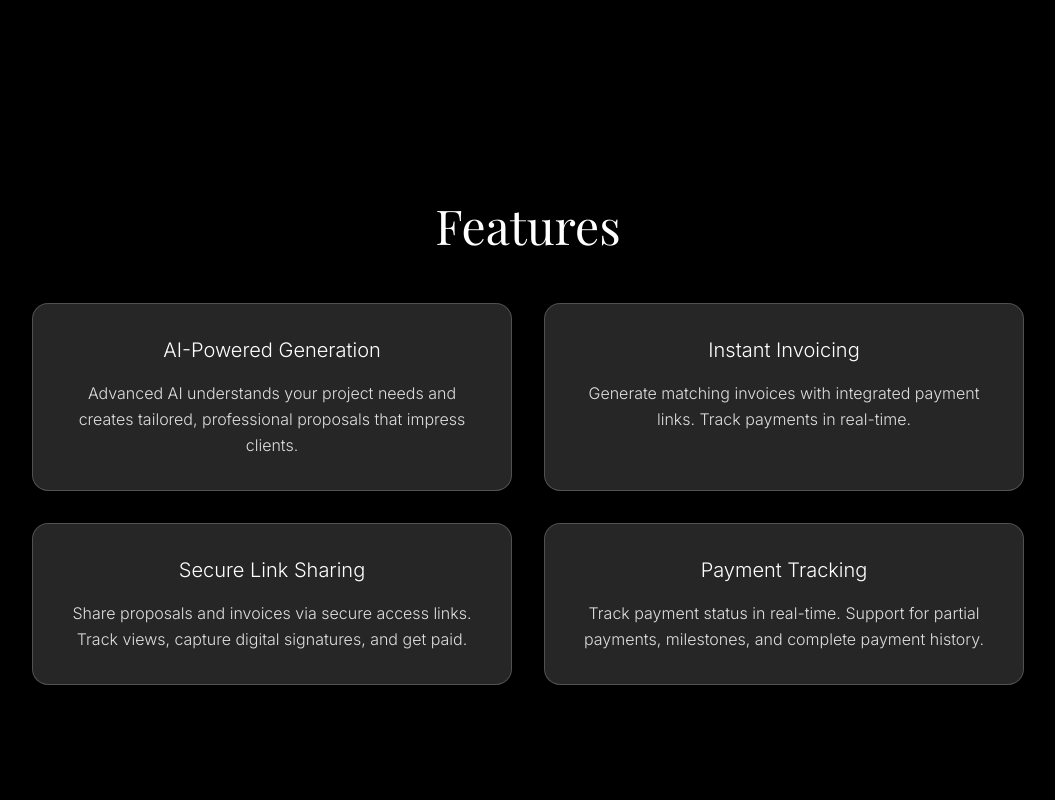
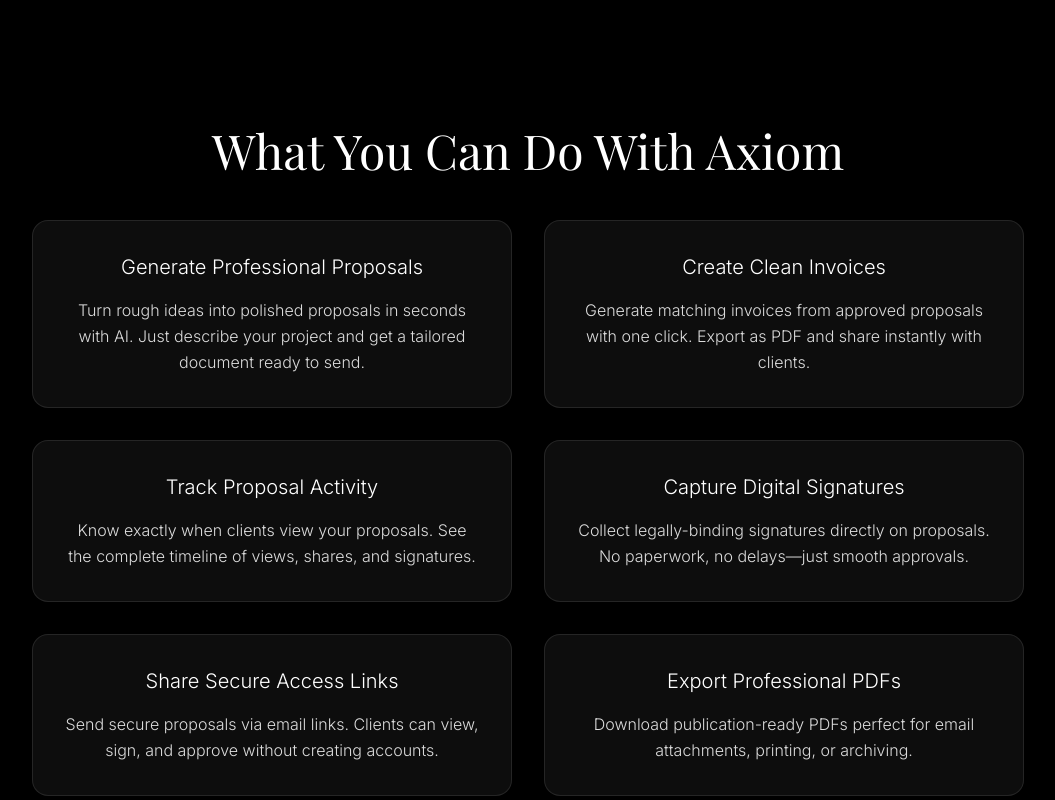
Before and after one commit to priyanshjhaa/Axiom, a Next.js app: page / in a window 1280 px wide. Shown: the part 1560-2360 px from the top of the page, without its empty margins (112-1167 px from the left). Built offline with nearby package versions, Linux system fonts and the light colour scheme; no server answers; a web font is replaced by a local one.

Commit message:
Made UI refinements

```diff
--- a/src/app/page.tsx
+++ b/src/app/page.tsx
@@ -24,7 +24,7 @@
             </span>
           </h2>
 
-          <p className="text-base sm:text-lg md:text-xl text-white/90 mb-8 sm:mb-12 max-w-2xl sm:max-w-3xl mx-auto leading-relaxed" style={{ fontFamily: 'var(--font-inter)', fontWeight: 300 }}>
+          <p className="text-base sm:text-lg md:text-xl text-white mb-8 sm:mb-12 max-w-2xl sm:max-w-3xl mx-auto leading-relaxed" style={{ fontFamily: 'var(--font-inter)', fontWeight: 300 }}>
             Describe your project in simple terms and instantly generate professional proposals and invoices — ready to share, track, and get approved.
           </p>
 
@@ -142,36 +142,50 @@
       {/* Features Section */}
       <section id="features" className="min-h-screen flex items-center justify-center px-4 py-20">
         <div className="max-w-5xl text-center">
-          <h2 className="text-3xl sm:text-4xl md:text-5xl text-white mb-8 sm:mb-12 leading-tight font-light px-4" style={{ fontFamily: 'var(--font-playfair)' }}>
-            Features
+          <h2 className="text-3xl sm:text-4xl md:text-5xl text-white mb-6 sm:mb-10 leading-tight font-light px-4" style={{ fontFamily: 'var(--font-playfair)' }}>
+            What You Can Do With Axiom
           </h2>
 
           <div className="grid sm:grid-cols-1 md:grid-cols-2 gap-6 sm:gap-8 px-4">
-            <div className="bg-white/15 backdrop-blur-xl rounded-2xl p-6 sm:p-8 border border-white/20">
-              <h3 className="text-lg sm:text-xl text-white mb-3 sm:mb-4 font-light" style={{ fontFamily: 'var(--font-inter)' }}>AI-Powered Generation</h3>
+            <div className="bg-white/5 backdrop-blur-sm rounded-2xl p-6 sm:p-8 border border-white/10">
+              <h3 className="text-lg sm:text-xl text-white mb-3 sm:mb-4 font-light" style={{ fontFamily: 'var(--font-inter)' }}>Generate Professional Proposals</h3>
               <p className="text-white/85 text-sm sm:text-base leading-relaxed" style={{ fontFamily: 'var(--font-inter)', fontWeight: 300 }}>
-                Advanced AI understands your project needs and creates tailored, professional proposals that impress clients.
+                Turn rough ideas into polished proposals in seconds with AI. Just describe your project and get a tailored document ready to send.
               </p>
             </div>
 
-            <div className="bg-white/15 backdrop-blur-xl rounded-2xl p-6 sm:p-8 border border-white/20">
-              <h3 className="text-lg sm:text-xl text-white mb-3 sm:mb-4 font-light" style={{ fontFamily: 'var(--font-inter)' }}>Instant Invoicing</h3>
+            <div className="bg-white/5 backdrop-blur-sm rounded-2xl p-6 sm:p-8 border border-white/10">
+              <h3 className="text-lg sm:text-xl text-white mb-3 sm:mb-4 font-light" style={{ fontFamily: 'var(--font-inter)' }}>Create Clean Invoices</h3>
               <p className="text-white/85 text-sm sm:text-base leading-relaxed" style={{ fontFamily: 'var(--font-inter)', fontWeight: 300 }}>
-                Generate matching invoices with integrated payment links. Track payments in real-time.
+                Generate matching invoices from approved proposals with one click. Export as PDF and share instantly with clients.
               </p>
             </div>
 
-            <div className="bg-white/15 backdrop-blur-xl rounded-2xl p-6 sm:p-8 border border-white/20">
-              <h3 className="text-lg sm:text-xl text-white mb-3 sm:mb-4 font-light" style={{ fontFamily: 'var(--font-inter)' }}>Secure Link Sharing</h3>
+            <div className="bg-white/5 backdrop-blur-sm rounded-2xl p-6 sm:p-8 border border-white/10">
+              <h3 className="text-lg sm:text-xl text-white mb-3 sm:mb-4 font-light" style={{ fontFamily: 'var(--font-inter)' }}>Track Proposal Activity</h3>
               <p className="text-white/85 text-sm sm:text-base leading-relaxed" style={{ fontFamily: 'var(--font-inter)', fontWeight: 300 }}>
-                Share proposals and invoices via secure access links. Track views, capture digital signatures, and get paid.
+                Know exactly when clients view your proposals. See the complete timeline of views, shares, and signatures.
               </p>
             </div>
 
-            <div className="bg-white/15 backdrop-blur-xl rounded-2xl p-6 sm:p-8 border border-white/20">
-              <h3 className="text-lg sm:text-xl text-white mb-3 sm:mb-4 font-light" style={{ fontFamily: 'var(--font-inter)' }}>Payment Tracking</h3>
+            <div className="bg-white/5 backdrop-blur-sm rounded-2xl p-6 sm:p-8 border border-white/10">
+              <h3 className="text-lg sm:text-xl text-white mb-3 sm:mb-4 font-light" style={{ fontFamily: 'var(--font-inter)' }}>Capture Digital Signatures</h3>
               <p className="text-white/85 text-sm sm:text-base leading-relaxed" style={{ fontFamily: 'var(--font-inter)', fontWeight: 300 }}>
-                Track payment status in real-time. Support for partial payments, milestones, and complete payment history.
+                Collect legally-binding signatures directly on proposals. No paperwork, no delays—just smooth approvals.
+              </p>
+            </div>
+
+            <div className="bg-white/5 backdrop-blur-sm rounded-2xl p-6 sm:p-8 border border-white/10">
+              <h3 className="text-lg sm:text-xl text-white mb-3 sm:mb-4 font-light" style={{ fontFamily: 'var(--font-inter)' }}>Share Secure Access Links</h3>
+              <p className="text-white/85 text-sm sm:text-base leading-relaxed" style={{ fontFamily: 'var(--font-inter)', fontWeight: 300 }}>
+                Send secure proposals via email links. Clients can view, sign, and approve without creating accounts.
+              </p>
+            </div>
+
+            <div className="bg-white/5 backdrop-blur-sm rounded-2xl p-6 sm:p-8 border border-white/10">
+              <h3 className="text-lg sm:text-xl text-white mb-3 sm:mb-4 font-light" style={{ fontFamily: 'var(--font-inter)' }}>Export Professional PDFs</h3>
+              <p className="text-white/85 text-sm sm:text-base leading-relaxed" style={{ fontFamily: 'var(--font-inter)', fontWeight: 300 }}>
+                Download publication-ready PDFs perfect for email attachments, printing, or archiving.
               </p>
             </div>
           </div>
--- a/src/components/Layout.tsx
+++ b/src/components/Layout.tsx
@@ -102,12 +102,6 @@
                   Features
                 </button>
                 <button
-                  onClick={() => scrollToSection('how-it-works')}
-                  className="px-6 py-2 rounded-full text-sm font-light text-white hover:bg-white/10 hover:text-white transition-all duration-300 hover:scale-105"
-                >
-                  How It Works
-                </button>
-                <button
                   onClick={() => scrollToSection('pricing')}
                   className="px-6 py-2 rounded-full text-sm font-light text-white hover:bg-white/10 hover:text-white transition-all duration-300 hover:scale-105"
                 >
@@ -203,12 +197,6 @@
                     Features
                   </button>
                   <button
-                    onClick={() => scrollToSection('how-it-works')}
-                    className="block w-full px-4 py-3 rounded-full text-sm font-light text-white hover:bg-white/10 transition-all duration-300 text-left"
-                  >
-                    How It Works
-                  </button>
-                  <button
                     onClick={() => scrollToSection('pricing')}
                     className="block w-full px-4 py-3 rounded-full text-sm font-light text-white hover:bg-white/10 transition-all duration-300 text-left"
                   >
```
